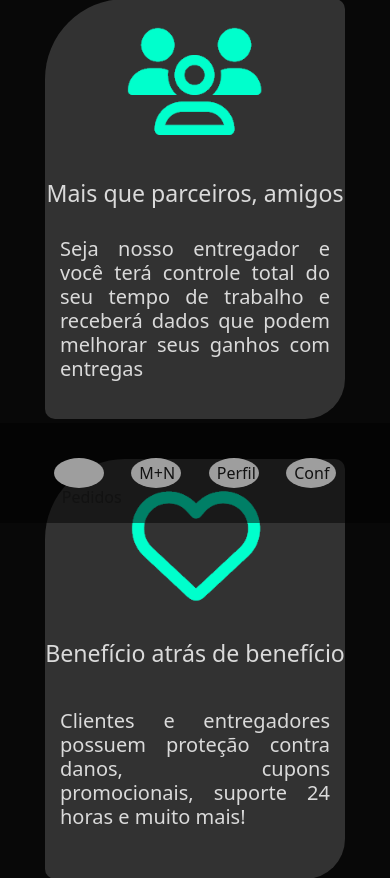
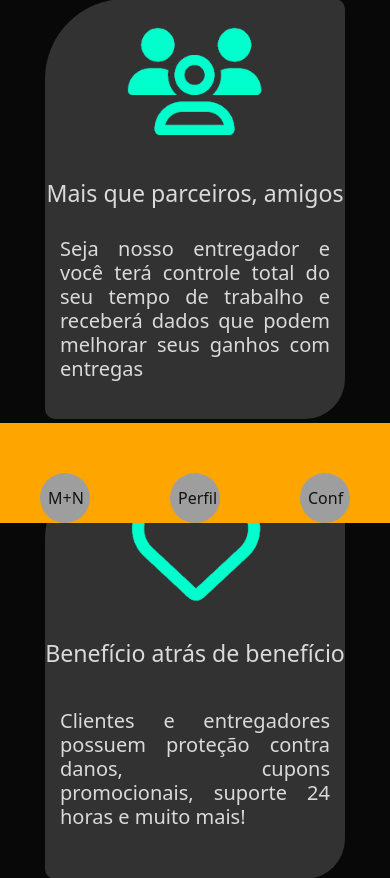
Before and after one commit to ViniciusMachadoV/speedLog, a CodeIgniter app: page /database/ in a window 390 px wide. Shown: the part 321-1199 px from the top of the page. Run offline with CodeIgniter, Linux system fonts and the light colour scheme; some web fonts are replaced.

Commit message:
picture upload fix and mobile view upgrade

```diff
--- a/application/models/Model_Deliveryman.php
+++ b/application/models/Model_Deliveryman.php
@@ -10,7 +10,7 @@
     // LISTAR PEDIDOS PENDENTES:
     public function viewPendingOrders()
     {
-        // $this->db->where('entrega_responsavel',$session_entregador);
+        $this->db->where('entrega_responsavel',$_SESSION['id']);
         $this->db->where('entrega_status','PENDENTE');
         $query = $this->db->get('entregas');
         return $query->result();
--- a/application/views/pages/view_deliveryman.php
+++ b/application/views/pages/view_deliveryman.php
@@ -189,13 +189,15 @@
   </div>
 </div>
 <?php
- if(isset($_FILES['pic']))
+ if(isset($_FILES['pic']) && str_contains($_FILES['pic']['name'], '.'))
  {
     $ext = strtolower(substr($_FILES['pic']['name'],-4)); //Pegando extensão do arquivo
     $new_name = $_SESSION['apelido'] . $ext; //Definindo um novo nome para o arquivo
     $dir ="assets/pictures/"; //Diretório para uploads
 
     move_uploaded_file($_FILES['pic']['tmp_name'], $dir.$new_name); //Fazer upload do arquivo
+
+    echo 'tem ponto?'.$_FILES['pic']['name'].str_contains($_FILES['pic']['name'], '.');
     // echo '<div class="alert alert-success" role="alert" align="center">
     //       <img src="'.base_url('assets/pictures/' . $new_name).'" class="img img-responsive img-thumbnail" width="200">
     //       <br>
--- a/application/views/template/footer.php
+++ b/application/views/template/footer.php
@@ -1,4 +1,4 @@
-<footer class="computerView flex-row spaced-around wrap">
+<footer class="computerView">
     <div class="links flex-row spaced-around wrap">
         <a href="<?php echo base_url('');?>" target="_blank" rel="noopener noreferrer">Termos e condições</a>
         <a href="<?php echo base_url('');?>" target="_blank" rel="noopener noreferrer">Privacidade</a>
@@ -22,11 +22,15 @@
     </div>
 </footer>
 
-<footer class="tabletView flex-row spaced-around wrap">
+<footer class="tabletView">
     </footer>
 
-<footer class="mobileView flex-row spaced-around wrap">
-   <button class="btnMobile btnOrders"><img src="" alt=""> Pedidos</button>
+<footer class="mobileView">
+    <?php if($this->session->userdata('tipo') == 'ENTREGADOR') echo'
+   <button class="btnMobile btnOrders"><img src="" alt=""> Pedidos</button>';
+   else if($this->session->userdata('tipo') == 'CLIENTE') echo '
+   <button class="btnMobile btnOrders"><img src="" alt=""> Pedidos</button>';
+   ?>
    <button class="btnMobile btnMessages">M+N</button>
    <button class="btnMobile btnProfile">Perfil</button>
    <button class="btnMobile btnSettings">Conf</button>
--- a/application/views/template/header.php
+++ b/application/views/template/header.php
@@ -54,7 +54,7 @@
 				</div>
 				<div class="mb-3 flex-column">
 					<label for="passSignIn" class="form-label text-centered">SENHA</label>
-					<input type="password" class="formInput inputSignIn" id="pass_SignIn">
+					<input value="1" type="password" class="formInput inputSignIn" id="pass_SignIn">
 				</div>
 				<div class="mb-3 form-check">
 					<input type="checkbox" class="form-check-input" id="keepLogged">
--- a/assets/css/style.css
+++ b/assets/css/style.css
@@ -285,14 +285,27 @@ input:hover{
     color: #DDDDDD;
 }
 /* RODAPÉ: */
-footer{
+.computerView,.tabletView,.mobileView{
+    display: flex;
+    flex-flow: row wrap;
+    justify-content: space-around;
+    height: 0px;
+    width: 100%;
+}
+.computerView{
     position: absolute;
     bottom: 0;
     align-items: center;
-    width: 100%;
-    height: 0px;
     padding: 0px 40px;
     background: rgba(0, 0, 0, 0.5);
+}
+/* .tabletView{
+
+} */
+.mobileView{
+    width: 100%;
+    align-items: end;
+    background: orange;
 }
 .links,.brand,.socialMedia{
     min-width: 200px;
@@ -463,7 +476,7 @@ footer{
 }
 .mobileView>button{
     width: 50px;
-    height: 30px;
+    height: 50px;
 }
 /* RESPONSIVIDADE: */
 @media (min-width:1024px){
```
Also changed, not shown: application/views/pages/view_client.php (+9 -4 lines), assets/js/deliveryman.js (+19 -25 lines), assets/pictures/klebin.jpg.
